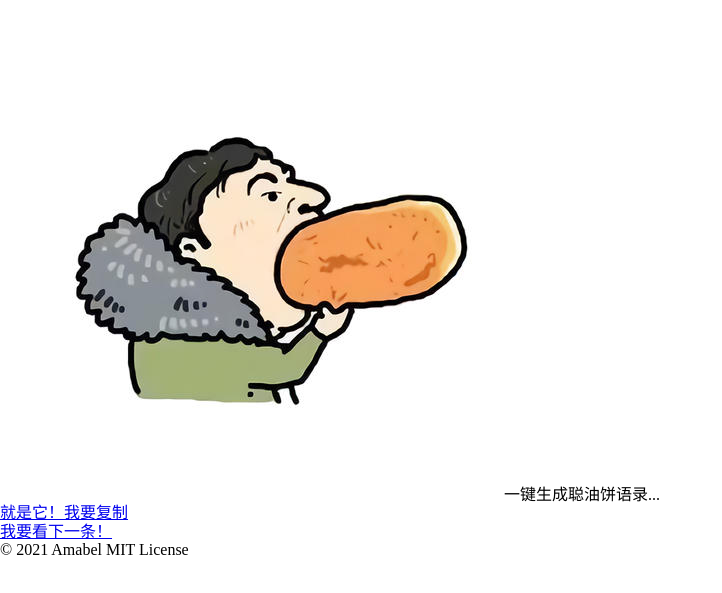
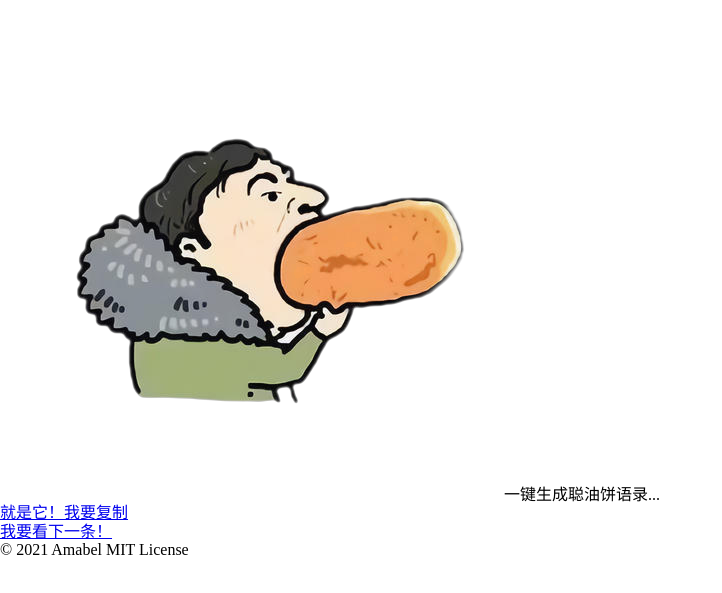
Before and after one commit to Amabel/congyoubing, a website: page docs/index.html in a window 1280 px wide. Shown: the part 167-760 px from the top of the page, without its empty margins (0-722 px from the left). Drawn offline with nearby package versions, Linux system fonts and the light colour scheme.

Commit message:
feat: deploy

```diff
--- a/docs/index.html
+++ b/docs/index.html
@@ -1 +1 @@
-<!DOCTYPE html><html lang="zh-CN"><head><meta charset="UTF-8"><meta http-equiv="X-UA-Compatible" content="IE=edge"><meta name="viewport" content="width=device-width, initial-scale=1.0"><link rel="icon" href="favicon.8590e67f.ico"><title>聪油饼 | congyoubing</title><link rel="stylesheet" href="https://cdnjs.cloudflare.com/ajax/libs/normalize/8.0.1/normalize.min.css" integrity="sha512-NhSC1YmyruXifcj/KFRWoC561YpHpc5Jtzgvbuzx5VozKpWvQ+4nXhPdFgmx8xqexRcpAglTj9sIBWINXa8x5w==" crossorigin referrerpolicy="no-referrer"><link rel="stylesheet" href="styles.67a06dfa.css"></head><body class="body"> <header class="header"> <div class="logo"> <img class="logo-image" src="logo.7bcb02c5.png" alt="logo"> </div> <a class="link" href="https://github.com/Amabel/congyoubing" target="_blank"> <img src="github.d604d919.png" alt="github"> </a> </header> <div class="content"> <img class="headmaster" src="headmaster.1674ff1a.jpg" alt="headmaster"> <span>一键生成聪油饼语录...</span> <div id="congyoubing" class="text-area"></div> <div class="actions"> <div class="button-wrapper"> <a href="#" id="copy-button" class="btn btn-animate copy-button">就是它！我要复制</a> </div> <div class="button-wrapper"> <a href="#" id="button" class="btn btn-animate">我要看下一条！</a> </div> </div> </div> <footer class="footer"> <span>© 2021 Amabel</span> <span>MIT License</span> </footer> <script src="src.744da5d9.js"></script> </body></html>
+<!DOCTYPE html><html lang="zh-CN"><head><meta charset="UTF-8"><meta http-equiv="X-UA-Compatible" content="IE=edge"><meta name="viewport" content="width=device-width, initial-scale=1.0"><link rel="icon" href="favicon.8590e67f.ico"><title>聪油饼 | congyoubing</title><link rel="stylesheet" href="https://cdnjs.cloudflare.com/ajax/libs/normalize/8.0.1/normalize.min.css" integrity="sha512-NhSC1YmyruXifcj/KFRWoC561YpHpc5Jtzgvbuzx5VozKpWvQ+4nXhPdFgmx8xqexRcpAglTj9sIBWINXa8x5w==" crossorigin referrerpolicy="no-referrer"><link rel="stylesheet" href="styles.67a06dfa.css"></head><body class="body"> <header class="header"> <div class="logo"> <img class="logo-image" src="logo.7bcb02c5.png" alt="logo"> </div> <a class="link" href="https://github.com/Amabel/congyoubing" target="_blank"> <img src="github.d604d919.png" alt="github"> </a> </header> <div class="content"> <img class="headmaster" src="headmaster.fc0dee01.png" alt="headmaster"> <span>一键生成聪油饼语录...</span> <div id="congyoubing" class="text-area"></div> <div class="actions"> <div class="button-wrapper"> <a href="#" id="copy-button" class="btn btn-animate copy-button">就是它！我要复制</a> </div> <div class="button-wrapper"> <a href="#" id="button" class="btn btn-animate">我要看下一条！</a> </div> </div> </div> <footer class="footer"> <span>© 2021 Amabel</span> <span>MIT License</span> </footer> <script src="src.744da5d9.js"></script> </body></html>
```
Also changed, not shown: docs/headmaster.1674ff1a.jpg (deleted), docs/headmaster.fc0dee01.png (added).
